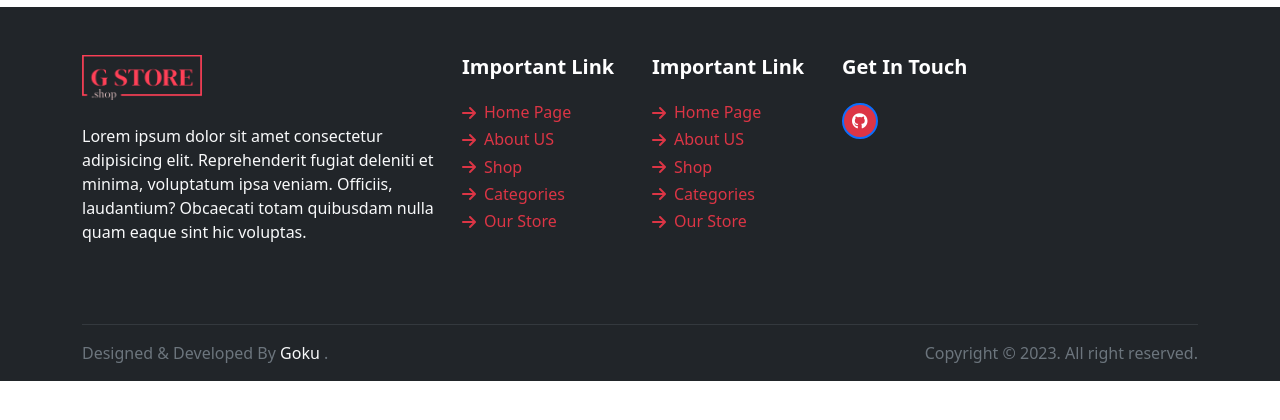
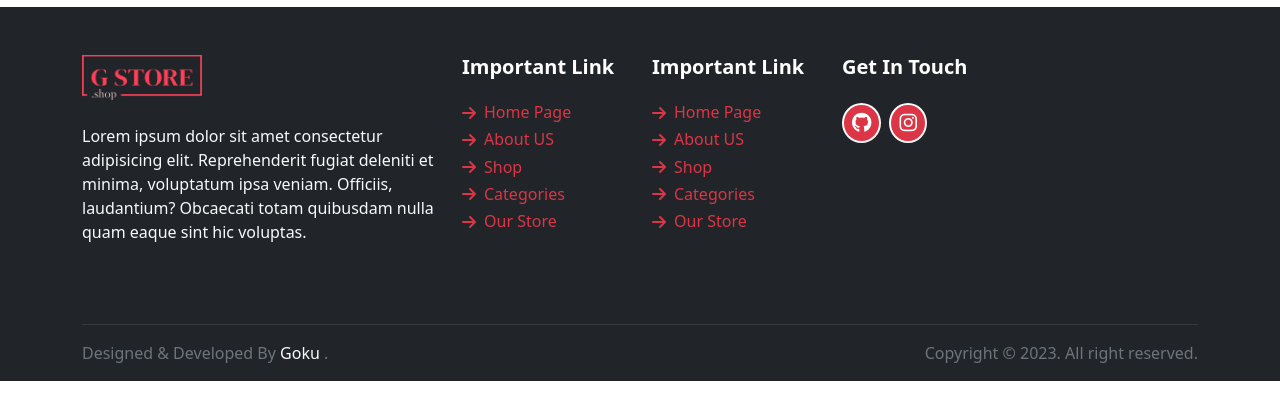
Before and after one commit to gokarna123-goku/g_store, a Django app: template templates/about.html in a window 1280 px wide. Shown: the part 158-578 px from the top of the page. Run offline with Django 3.2, Linux system fonts and the light colour scheme; the template is opened without the code that fills it, so the values that code supplies are empty; some libraries are stand-ins or nearby versions.

Commit message:
added instagram link

```diff
--- a/templates/footer.html
+++ b/templates/footer.html
@@ -62,9 +62,16 @@
             <div class="col-lg-4">
                 <h5 class="footer_title text-white fw-bold mb-4">Get In Touch</h5>
                 <div class="social_links d-flex align-items-center">
-                    <a href="#" class="text-white text-decoration-none">
-                        <div class="social_box d-flex align-items-center justify-content-center bg-danger p-2 border border-2 border-primary rounded-circle">
-                            <i class="fa-brands fa-github"></i>
+                    <a href="#" class="text-white text-decoration-none me-2">
+                        <div
+                            class="social_box d-flex align-items-center justify-content-center bg-danger p-2 border border-2 border-light rounded-circle">
+                            <i class="fa-brands fa-github fs-5"></i>
+                        </div>
+                    </a>
+                    <a href="#" class="text-white text-decoration-none me-2">
+                        <div
+                            class="social_box d-flex align-items-center justify-content-center bg-danger p-2 border border-2 border-light rounded-circle">
+                            <i class="fa-brands fa-instagram fs-5"></i>
                         </div>
                     </a>
                 </div>
```
